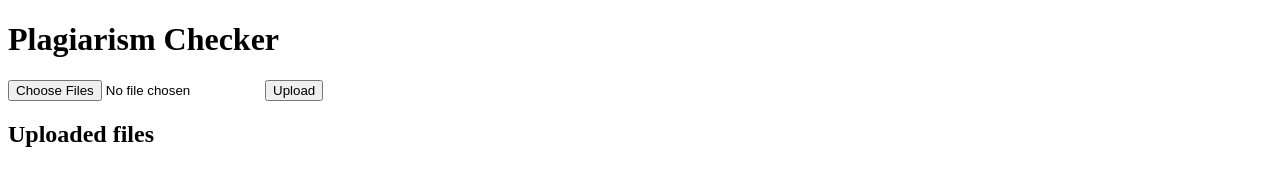
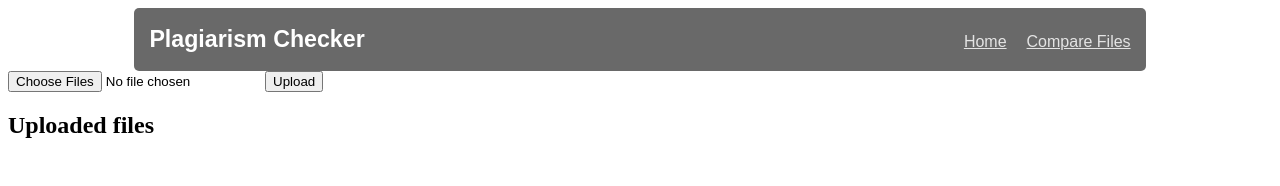
Before and after one commit to UP851899/Coursework-Web-Programming-2021, a website: page web_pages/index.html in a window 1280 px wide. Drawn offline with Linux system fonts and the light colour scheme; no server answers.

Commit message:
Added simple nav

```diff
--- a/web_pages/index.html
+++ b/web_pages/index.html
@@ -1,15 +1,20 @@
 <!DOCTYPE html>
 <html lang = "en">
+<meta charset="UTF-8"/>
 
 <link rel="stylesheet" href="./style.css">
 <script src="./index.js"></script>
 
-<head>
-    <meta charset="UTF-8"/>
-    <title>Plagiarism Checker</title>
-</head>
+<div class="navigation">
+    <header class="header">
+        <h1 class="Title">Plagiarism Checker</h1>
+        <ul class="nav">
+            <li><a href="index.html">Home</a></li>
+            <li><a href="compare.html">Compare Files</a></li>
+        </ul>
+    </header>
+</div>
 
-<h1>Plagiarism Checker</h1>
 <form action="/upload-files" method="POST" enctype="multipart/form-data">
     <input type="file" name="multiFiles" multiple />
     <button type="submit">Upload</button>
--- a/web_pages/style.css
+++ b/web_pages/style.css
@@ -1,5 +1,74 @@
-#drop {
-    border: 5px solid black;
-    width: 200px;
-    height: 200px;
+
+/* -------------- */
+/* Navigation CSS */
+/* -------------- */
+
+.header {
+	padding-top: .5em;
+	padding-bottom: .5em;
+	background-color: #696969;
+	border-radius: 5px;
+    margin-bottom: 10px;
 }
+
+ul {
+    margin: 0;
+    padding: 0;
+    list-style: none;
+}
+
+ul li {
+    margin-left: 20px;
+}
+
+.Title {
+    color: white;
+	margin: 0;
+	font-size: 1.45em;
+}
+
+.Title, .nav {
+    font-family: Arial;
+    padding: 10px 15px;
+	text-align: center;
+	display: block;
+}
+
+.nav {
+    margin-top: 5px;
+}
+
+.nav a {
+    color: #e4e4e4;
+	font-size: 1em;
+}
+
+.nav a:hover {
+	color: #c7c7c7;
+}
+
+
+/* -------------------------------------------------- */
+/* Media tests for screen width - adaptive navigation */
+/* -------------------------------------------------- */
+
+@media (min-width: 720px) {
+	.header, .nav {
+		display: flex;
+	}
+	.header {
+		flex-direction: column;
+		align-items: center;
+		width: 80%;
+		margin: 0 auto;
+		max-width: 1150px;
+	}
+}
+
+@media (min-width: 1024px) {
+	.header {
+		flex-direction: row;
+		justify-content: space-between;
+	}
+
+}
```
